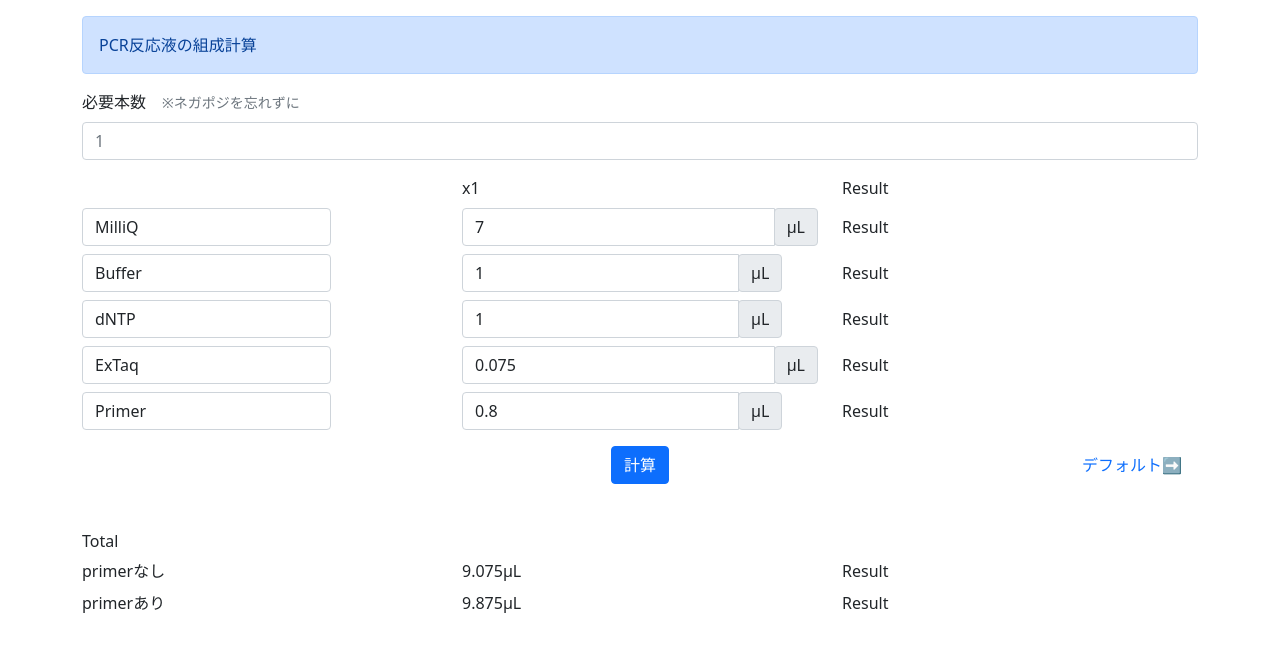
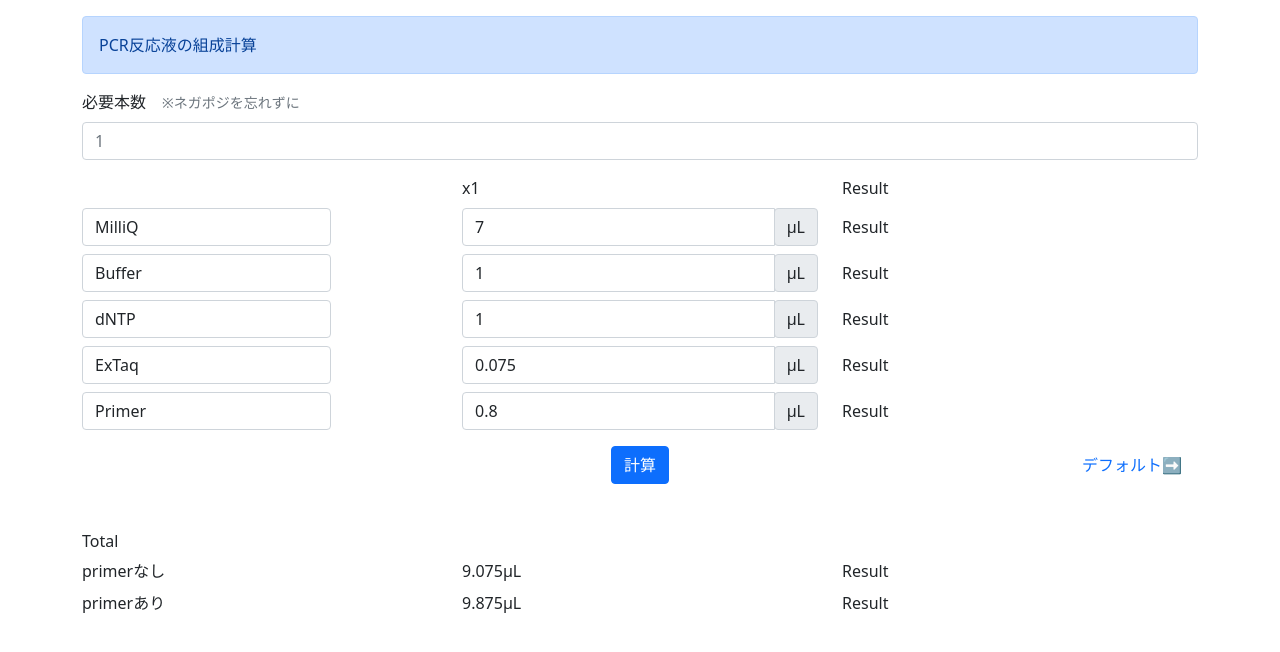
Before and after one commit to shima47/test, a plain HTML site: page custom.html in a window 1280 px wide. Drawn offline with nearby package versions, Linux system fonts and the light colour scheme.

Commit message:
Update custom.html

```diff
--- a/custom.html
+++ b/custom.html
@@ -71,7 +71,7 @@
 				<input type="text" value="Buffer" class="form-control" id="form" style="width:70%">
 			</div>
 			<div class="col" id="caluculate">
-				<div class="input-group" style="width:90%">
+				<div class="input-group" style="width:100%">
 					<input type="number" value="1" class="form-control" id="form">
 					<div class="input-group-append">
 						<span class="input-group-text">μL</span>
@@ -86,7 +86,7 @@
 				<input type="text" value="dNTP" class="form-control" id="form" style="width:70%">
 			</div>
 			<div class="col" id="caluculate">
-				<div class="input-group" style="width:90%">
+				<div class="input-group" style="width:100%">
 					<input type="number" value="1" class="form-control" id="form">
 					<div class="input-group-append">
 						<span class="input-group-text">μL</span>
@@ -116,7 +116,7 @@
 				<input type="text" value="Primer" class="form-control" id="form" style="width:70%">
 			</div>
 			<div class="col" id="caluculate">
-				<div class="input-group" style="width:90%">
+				<div class="input-group" style="width:100%">
 					<input type="number" value="0.8" class="form-control" id="form">
 					<div class="input-group-append">
 						<span class="input-group-text">μL</span>
```
